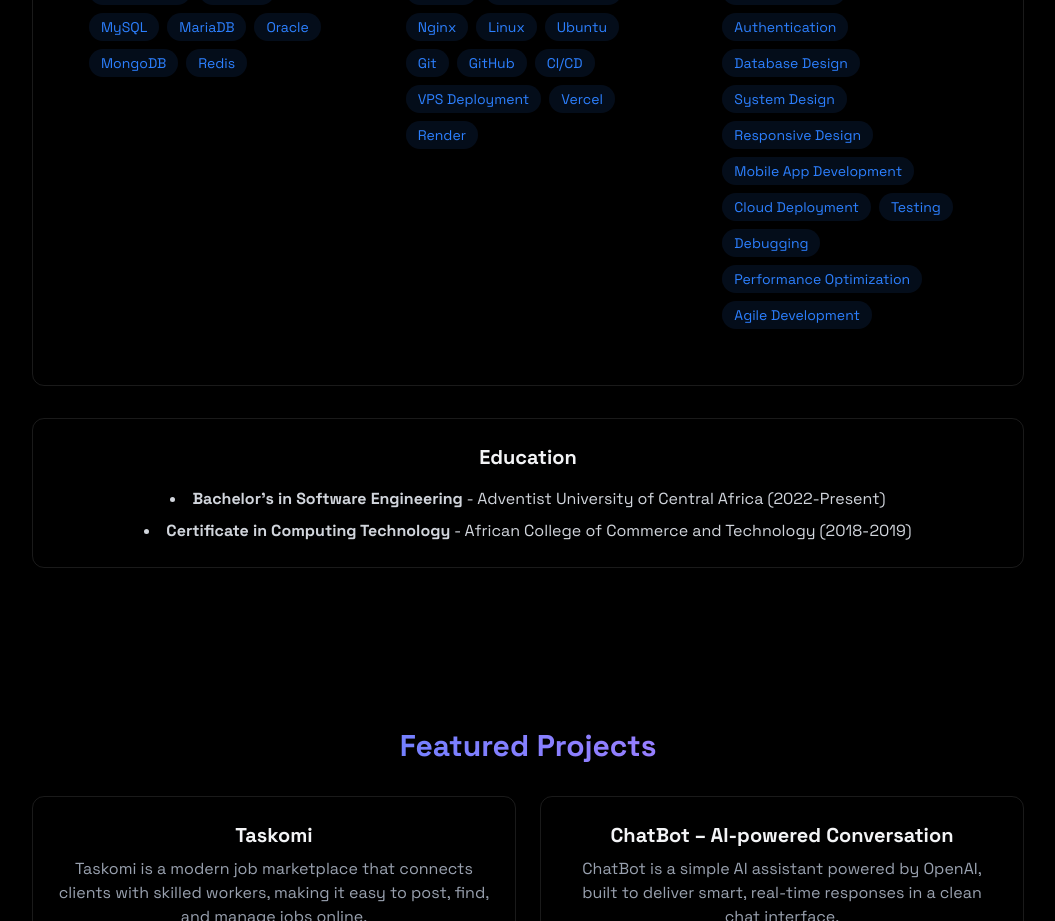
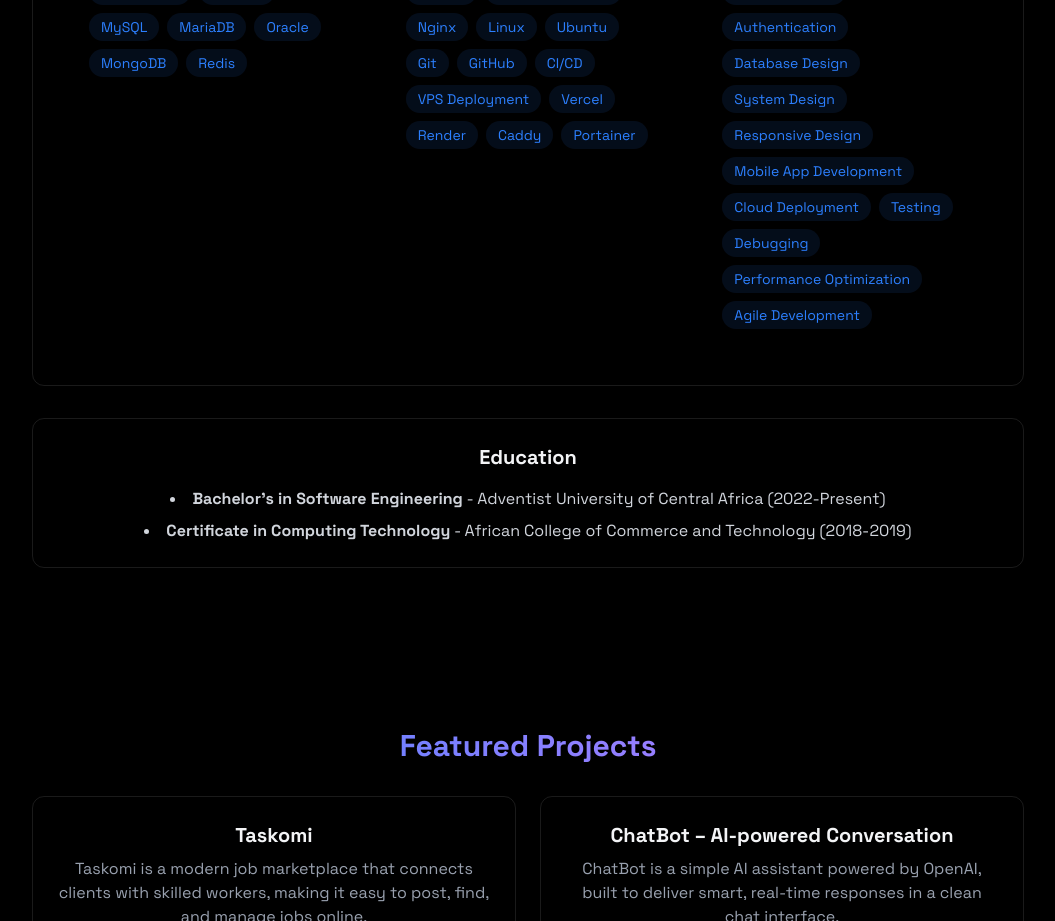
Before and after one commit to niyoblaise/niyoblaise-7, a React (Vite) app: page / in a window 1280 px wide. Shown: the part 1580-2501 px from the top of the page, without its empty margins (112-1167 px from the left). Built offline with nearby package versions, Linux system fonts and the light colour scheme.

Commit message:
Add Caddy and Portainer to skills list

```diff
--- a/src/components/sections/About.jsx
+++ b/src/components/sections/About.jsx
@@ -63,6 +63,8 @@ export const About = () => {
     "VPS Deployment",
     "Vercel",
     "Render",
+    "Caddy",
+    "Portainer",
   ];
 
   const generalSkills = [
```
